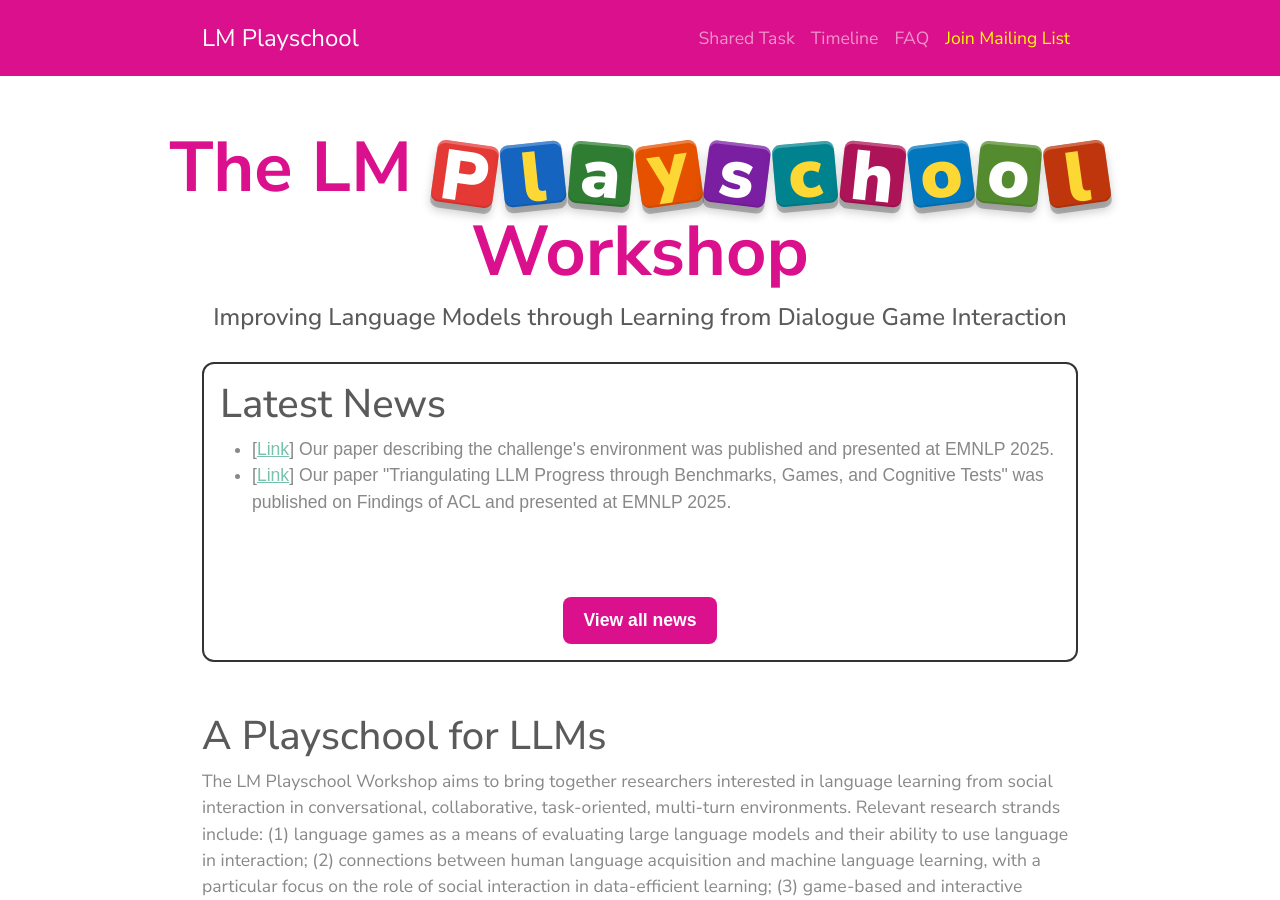
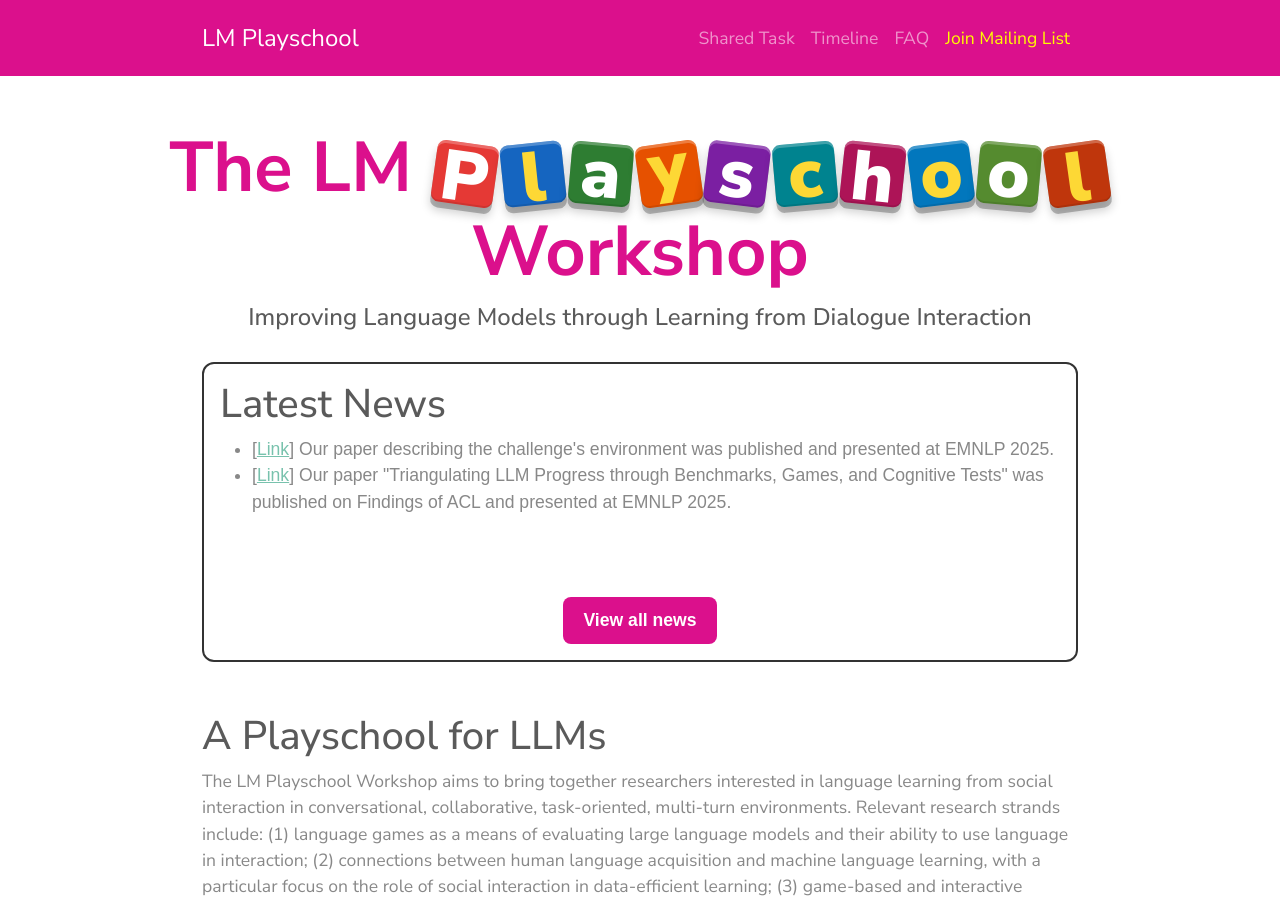
Before and after one commit to lm-playschool/lm-playschool.github.io, a Jekyll site: the page built from index.md, in a window 1280 px wide and 900 px high. Built offline with Jekyll 4.4.1, drawn with Linux system fonts in a browser that asks for light colours; our own code applies the rules of GitHub Pages for plain Markdown files.

Commit message:
Update subtitle

```diff
--- a/_config.yml
+++ b/_config.yml
@@ -15,7 +15,7 @@
 # in the templates via {{ site.myvariable }}.
 title: The LM Playschool Workshop
 shortitle: LM Playschool
-subtitle: "Improving Language Models through Learning from Dialogue Game Interaction"
+subtitle: "Improving Language Models through Learning from Dialogue Interaction"
 email: ""
 #description: >- # this means to ignore newlines until "baseurl:"
 #  A Challenge for advancing LLMs with Interactive Learning
```
